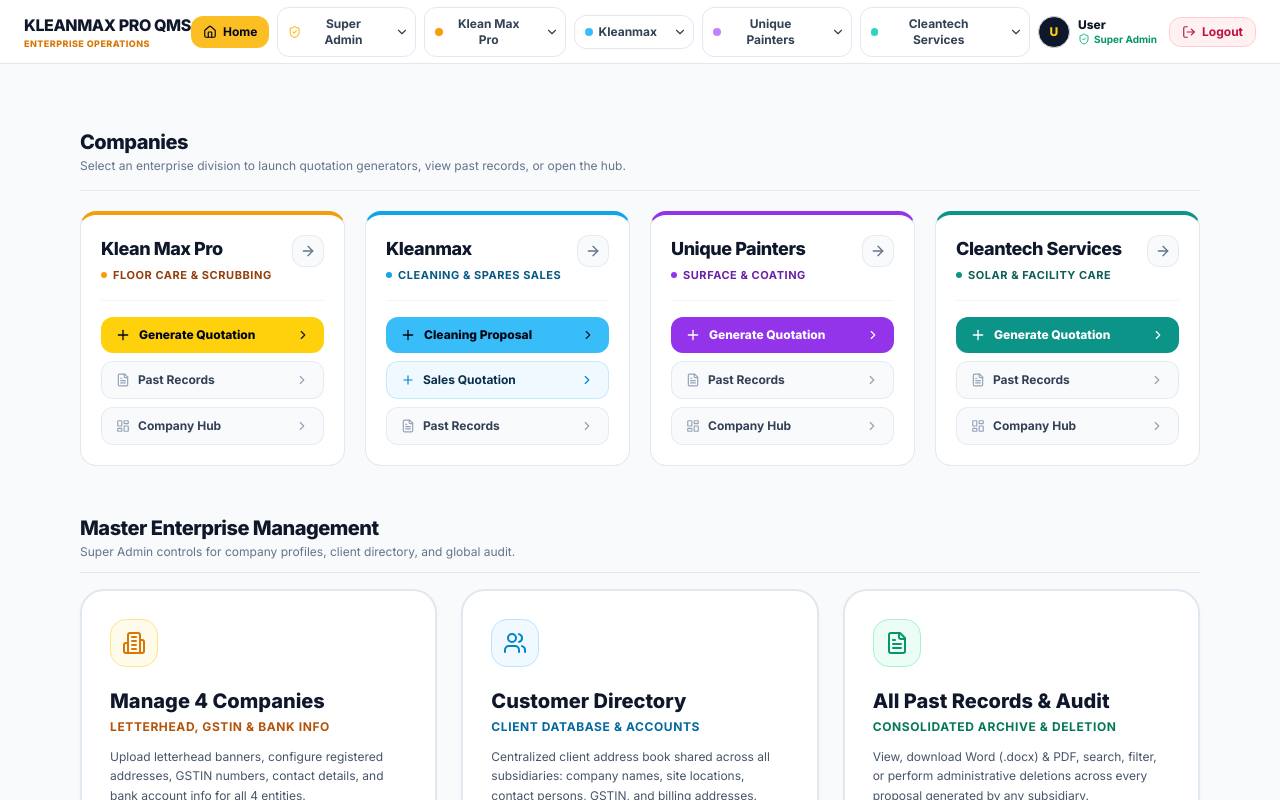
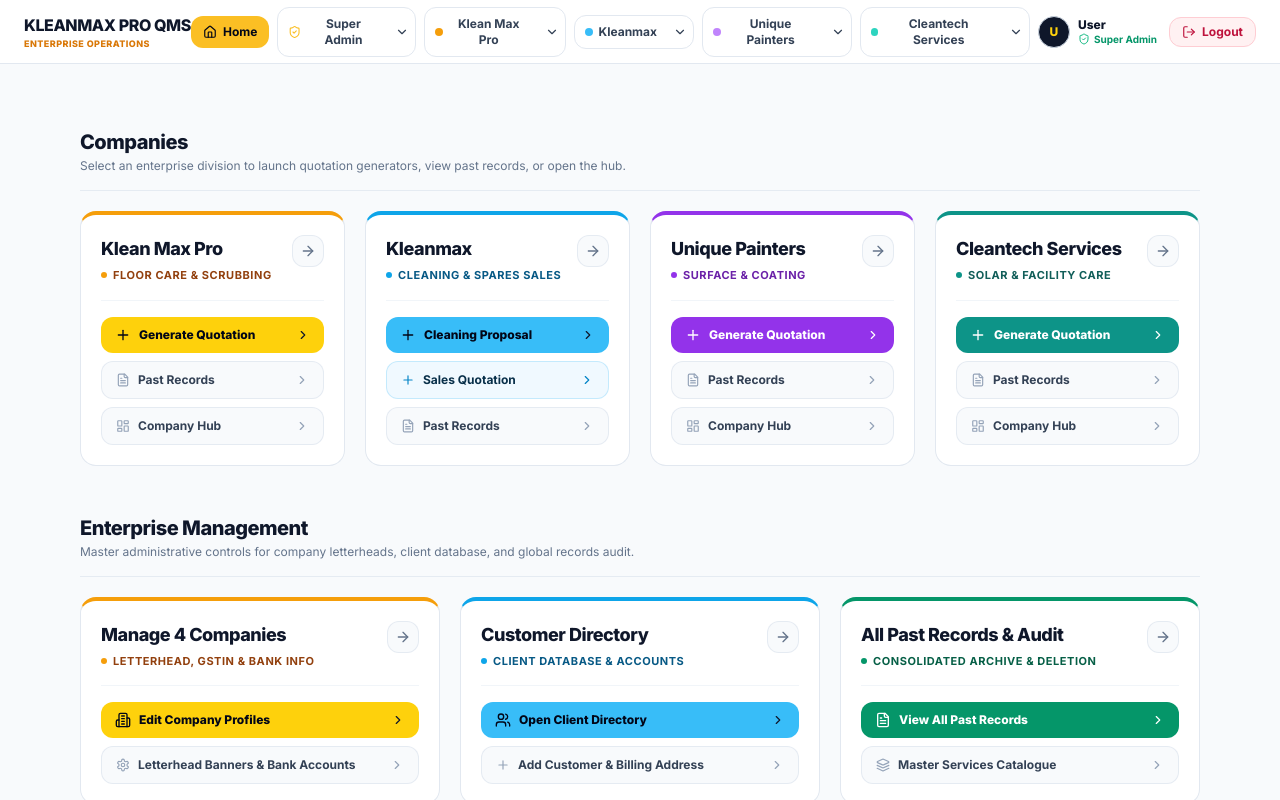
Before and after one commit to sasvanthu/Kleanmax-QMS, a React (Vite) app in the folder frontend/: page / in a window 1280 px wide. Shown: the top 800 px of the page. Built offline with nearby package versions, Linux system fonts and the light colour scheme; no server answers; sample sign-in values are in the browser's storage.

Commit message:
style: modernize Enterprise Management cards to match neat company layout

```diff
--- a/frontend/src/pages/Dashboard.tsx
+++ b/frontend/src/pages/Dashboard.tsx
@@ -337,103 +337,199 @@ export const Dashboard: React.FC<DashboardProps> = ({
       </div>
 
       {/* SECTION 2: MASTER ENTERPRISE MANAGEMENT (SUPER ADMIN) */}
-      <div className="space-y-4 pt-2">
-        <div className="flex items-center justify-between border-b border-slate-200 pb-3">
+      <div className="space-y-5 pt-2">
+        <div className="flex flex-col sm:flex-row sm:items-center justify-between gap-2 border-b border-slate-200/80 pb-4">
           <div>
             <h2 className="text-xl font-black text-slate-900 tracking-tight">
-              Master Enterprise Management
+              Enterprise Management
             </h2>
             <p className="text-xs text-slate-500 mt-0.5">
-              Super Admin controls for company profiles, client directory, and global audit.
+              Master administrative controls for company letterheads, client database, and global records audit.
             </p>
           </div>
         </div>
 
-        <div className="grid grid-cols-1 md:grid-cols-3 gap-6">
+        <div className="grid grid-cols-1 md:grid-cols-3 gap-5">
           {/* Card 1: Manage 4 Companies */}
-          <div
+          <div className="group relative bg-white rounded-2xl border-t-4 border-t-amber-500 border-x border-b border-slate-200 hover:border-amber-400/80 shadow-xs hover:shadow-xl transition-all duration-300 p-5 flex flex-col justify-between">
+            <div>
+              {/* Header: Title & Shortcut Link */}
+              <div className="flex items-start justify-between gap-2">
+                <div className="min-w-0">
+                  <h3
                     onClick={() => onNavigate('settings')}
-            className="group relative bg-white rounded-3xl p-7 border-2 border-slate-200 hover:border-amber-400 shadow-sm hover:shadow-xl transition-all duration-300 cursor-pointer flex flex-col justify-between"
+                    className="text-lg font-black text-slate-900 hover:text-amber-600 transition-colors cursor-pointer tracking-tight truncate"
                   >
-            <div>
-              <div className="w-12 h-12 rounded-2xl bg-amber-50 border border-amber-200 flex items-center justify-center text-amber-600 mb-5 group-hover:scale-110 transition-transform">
-                <Building2 className="w-6 h-6" />
+                    Manage 4 Companies
+                  </h3>
+                  <div className="flex items-center gap-1.5 mt-1">
+                    <span className="w-1.5 h-1.5 rounded-full bg-amber-500 shrink-0" />
+                    <span className="text-[11px] font-bold text-amber-800 uppercase tracking-wider truncate">
+                      Letterhead, GSTIN & Bank Info
+                    </span>
+                  </div>
+                </div>
+                <button
+                  type="button"
+                  onClick={() => onNavigate('settings')}
+                  className="w-8 h-8 rounded-xl bg-slate-50 hover:bg-amber-100/70 border border-slate-200/80 text-slate-500 hover:text-amber-700 flex items-center justify-center shrink-0 transition-colors cursor-pointer shadow-2xs"
+                  title="Edit Company Profiles"
+                >
+                  <ArrowRight className="w-4 h-4" />
+                </button>
               </div>
 
-              <h3 className="text-xl font-black text-slate-900 group-hover:text-amber-600 transition-colors">
-                Manage 4 Companies
-              </h3>
-              <p className="text-xs font-bold text-amber-700 mt-1 uppercase tracking-wider">
-                Letterhead, GSTIN & Bank Info
-              </p>
-              <p className="text-xs text-slate-600 mt-3 leading-relaxed">
-                Upload letterhead banners, configure registered addresses, GSTIN numbers, contact details, and bank account info for all 4 entities.
-              </p>
+              {/* Clean hairline divider */}
+              <div className="border-t border-slate-100 my-4" />
+
+              {/* Options */}
+              <div className="space-y-2">
+                <button
+                  type="button"
+                  onClick={() => onNavigate('settings')}
+                  className="w-full text-left font-black text-xs text-slate-950 bg-[#FED10C] hover:bg-amber-400 px-3.5 py-2.5 rounded-xl transition-all flex items-center justify-between cursor-pointer shadow-xs active:scale-98 group/btn"
+                >
+                  <div className="flex items-center gap-2 min-w-0">
+                    <Building2 className="w-4 h-4 text-slate-950 shrink-0" />
+                    <span className="truncate">Edit Company Profiles</span>
                   </div>
+                  <ChevronRight className="w-3.5 h-3.5 text-slate-900 group-hover/btn:translate-x-0.5 transition-transform shrink-0" />
+                </button>
 
-            <div className="mt-8 pt-4 border-t border-slate-100">
-              <button className="w-full py-3 px-4 bg-slate-900 group-hover:bg-[#FED10C] text-white group-hover:text-slate-950 font-black text-xs rounded-2xl flex items-center justify-center gap-2 transition-all">
-                <span>Edit Company Profiles</span>
-                <ArrowRight className="w-4 h-4 group-hover:translate-x-1 transition-transform" />
+                <button
+                  type="button"
+                  onClick={() => onNavigate('settings', { tab: 'kleanmaxpro' })}
+                  className="w-full text-left font-bold text-xs text-slate-700 hover:text-slate-950 bg-slate-50 hover:bg-slate-100 border border-slate-200/80 hover:border-slate-300 px-3.5 py-2.5 rounded-xl transition-all flex items-center justify-between cursor-pointer active:scale-98 group/btn"
+                >
+                  <div className="flex items-center gap-2 min-w-0">
+                    <Settings className="w-3.5 h-3.5 text-slate-400 group-hover/btn:text-slate-700 shrink-0" />
+                    <span className="truncate">Letterhead Banners & Bank Accounts</span>
+                  </div>
+                  <ChevronRight className="w-3.5 h-3.5 text-slate-400 group-hover/btn:translate-x-0.5 transition-transform shrink-0" />
                 </button>
+              </div>
             </div>
           </div>
 
           {/* Card 2: Customer Directory */}
-          <div
+          <div className="group relative bg-white rounded-2xl border-t-4 border-t-sky-500 border-x border-b border-slate-200 hover:border-sky-400/80 shadow-xs hover:shadow-xl transition-all duration-300 p-5 flex flex-col justify-between">
+            <div>
+              {/* Header: Title & Shortcut Link */}
+              <div className="flex items-start justify-between gap-2">
+                <div className="min-w-0">
+                  <h3
                     onClick={() => onNavigate('customers')}
-            className="group relative bg-white rounded-3xl p-7 border-2 border-slate-200 hover:border-sky-400 shadow-sm hover:shadow-xl transition-all duration-300 cursor-pointer flex flex-col justify-between"
+                    className="text-lg font-black text-slate-900 hover:text-sky-600 transition-colors cursor-pointer tracking-tight truncate"
                   >
-            <div>
-              <div className="w-12 h-12 rounded-2xl bg-sky-50 border border-sky-200 flex items-center justify-center text-sky-600 mb-5 group-hover:scale-110 transition-transform">
-                <Users className="w-6 h-6" />
+                    Customer Directory
+                  </h3>
+                  <div className="flex items-center gap-1.5 mt-1">
+                    <span className="w-1.5 h-1.5 rounded-full bg-sky-500 shrink-0" />
+                    <span className="text-[11px] font-bold text-sky-800 uppercase tracking-wider truncate">
+                      Client Database & Accounts
+                    </span>
+                  </div>
+                </div>
+                <button
+                  type="button"
+                  onClick={() => onNavigate('customers')}
+                  className="w-8 h-8 rounded-xl bg-slate-50 hover:bg-sky-100/70 border border-slate-200/80 text-slate-500 hover:text-sky-700 flex items-center justify-center shrink-0 transition-colors cursor-pointer shadow-2xs"
+                  title="Open Client Directory"
+                >
+                  <ArrowRight className="w-4 h-4" />
+                </button>
               </div>
 
-              <h3 className="text-xl font-black text-slate-900 group-hover:text-sky-600 transition-colors">
-                Customer Directory
-              </h3>
-              <p className="text-xs font-bold text-sky-700 mt-1 uppercase tracking-wider">
-                Client Database & Accounts
-              </p>
-              <p className="text-xs text-slate-600 mt-3 leading-relaxed">
-                Centralized client address book shared across all subsidiaries: company names, site locations, contact persons, GSTIN, and billing addresses.
-              </p>
+              {/* Clean hairline divider */}
+              <div className="border-t border-slate-100 my-4" />
+
+              {/* Options */}
+              <div className="space-y-2">
+                <button
+                  type="button"
+                  onClick={() => onNavigate('customers')}
+                  className="w-full text-left font-black text-xs text-slate-950 bg-sky-400 hover:bg-sky-500 px-3.5 py-2.5 rounded-xl transition-all flex items-center justify-between cursor-pointer shadow-xs active:scale-98 group/btn"
+                >
+                  <div className="flex items-center gap-2 min-w-0">
+                    <Users className="w-4 h-4 text-slate-950 shrink-0" />
+                    <span className="truncate">Open Client Directory</span>
                   </div>
+                  <ChevronRight className="w-3.5 h-3.5 text-slate-900 group-hover/btn:translate-x-0.5 transition-transform shrink-0" />
+                </button>
 
-            <div className="mt-8 pt-4 border-t border-slate-100">
-              <button className="w-full py-3 px-4 bg-slate-900 group-hover:bg-sky-500 text-white group-hover:text-slate-950 font-black text-xs rounded-2xl flex items-center justify-center gap-2 transition-all">
-                <span>Open Client Directory</span>
-                <ArrowRight className="w-4 h-4 group-hover:translate-x-1 transition-transform" />
+                <button
+                  type="button"
+                  onClick={() => onNavigate('customers')}
+                  className="w-full text-left font-bold text-xs text-slate-700 hover:text-slate-950 bg-slate-50 hover:bg-slate-100 border border-slate-200/80 hover:border-slate-300 px-3.5 py-2.5 rounded-xl transition-all flex items-center justify-between cursor-pointer active:scale-98 group/btn"
+                >
+                  <div className="flex items-center gap-2 min-w-0">
+                    <Plus className="w-3.5 h-3.5 text-slate-400 group-hover/btn:text-slate-700 shrink-0" />
+                    <span className="truncate">Add Customer & Billing Address</span>
+                  </div>
+                  <ChevronRight className="w-3.5 h-3.5 text-slate-400 group-hover/btn:translate-x-0.5 transition-transform shrink-0" />
                 </button>
+              </div>
             </div>
           </div>
 
           {/* Card 3: All Past Records & Audit */}
-          <div
+          <div className="group relative bg-white rounded-2xl border-t-4 border-t-emerald-600 border-x border-b border-slate-200 hover:border-emerald-400/80 shadow-xs hover:shadow-xl transition-all duration-300 p-5 flex flex-col justify-between">
+            <div>
+              {/* Header: Title & Shortcut Link */}
+              <div className="flex items-start justify-between gap-2">
+                <div className="min-w-0">
+                  <h3
                     onClick={() => onNavigate('quotations')}
-            className="group relative bg-white rounded-3xl p-7 border-2 border-slate-200 hover:border-emerald-400 shadow-sm hover:shadow-xl transition-all duration-300 cursor-pointer flex flex-col justify-between"
+                    className="text-lg font-black text-slate-900 hover:text-emerald-600 transition-colors cursor-pointer tracking-tight truncate"
                   >
-            <div>
-              <div className="w-12 h-12 rounded-2xl bg-emerald-50 border border-emerald-200 flex items-center justify-center text-emerald-600 mb-5 group-hover:scale-110 transition-transform">
-                <FileText className="w-6 h-6" />
+                    All Past Records & Audit
+                  </h3>
+                  <div className="flex items-center gap-1.5 mt-1">
+                    <span className="w-1.5 h-1.5 rounded-full bg-emerald-600 shrink-0" />
+                    <span className="text-[11px] font-bold text-emerald-800 uppercase tracking-wider truncate">
+                      Consolidated Archive & Deletion
+                    </span>
+                  </div>
+                </div>
+                <button
+                  type="button"
+                  onClick={() => onNavigate('quotations')}
+                  className="w-8 h-8 rounded-xl bg-slate-50 hover:bg-emerald-100/70 border border-slate-200/80 text-slate-500 hover:text-emerald-700 flex items-center justify-center shrink-0 transition-colors cursor-pointer shadow-2xs"
+                  title="View All Past Records"
+                >
+                  <ArrowRight className="w-4 h-4" />
+                </button>
               </div>
 
-              <h3 className="text-xl font-black text-slate-900 group-hover:text-emerald-600 transition-colors">
-                All Past Records & Audit
-              </h3>
-              <p className="text-xs font-bold text-emerald-700 mt-1 uppercase tracking-wider">
-                Consolidated Archive & Deletion
-              </p>
-              <p className="text-xs text-slate-600 mt-3 leading-relaxed">
-                View, download Word (.docx) & PDF, search, filter, or perform administrative deletions across every proposal generated by any subsidiary.
-              </p>
+              {/* Clean hairline divider */}
+              <div className="border-t border-slate-100 my-4" />
+
+              {/* Options */}
+              <div className="space-y-2">
+                <button
+                  type="button"
+                  onClick={() => onNavigate('quotations')}
+                  className="w-full text-left font-black text-xs text-white bg-emerald-600 hover:bg-emerald-700 px-3.5 py-2.5 rounded-xl transition-all flex items-center justify-between cursor-pointer shadow-xs active:scale-98 group/btn"
+                >
+                  <div className="flex items-center gap-2 min-w-0">
+                    <FileText className="w-4 h-4 text-white shrink-0" />
+                    <span className="truncate">View All Past Records</span>
                   </div>
+                  <ChevronRight className="w-3.5 h-3.5 text-white group-hover/btn:translate-x-0.5 transition-transform shrink-0" />
+                </button>
 
-            <div className="mt-8 pt-4 border-t border-slate-100">
-              <button className="w-full py-3 px-4 bg-slate-900 group-hover:bg-emerald-500 text-white group-hover:text-slate-950 font-black text-xs rounded-2xl flex items-center justify-center gap-2 transition-all">
-                <span>View All Past Records</span>
-                <ArrowRight className="w-4 h-4 group-hover:translate-x-1 transition-transform" />
+                <button
+                  type="button"
+                  onClick={() => onNavigate('services')}
+                  className="w-full text-left font-bold text-xs text-slate-700 hover:text-slate-950 bg-slate-50 hover:bg-slate-100 border border-slate-200/80 hover:border-slate-300 px-3.5 py-2.5 rounded-xl transition-all flex items-center justify-between cursor-pointer active:scale-98 group/btn"
+                >
+                  <div className="flex items-center gap-2 min-w-0">
+                    <Layers className="w-3.5 h-3.5 text-slate-400 group-hover/btn:text-slate-700 shrink-0" />
+                    <span className="truncate">Master Services Catalogue</span>
+                  </div>
+                  <ChevronRight className="w-3.5 h-3.5 text-slate-400 group-hover/btn:translate-x-0.5 transition-transform shrink-0" />
                 </button>
+              </div>
             </div>
           </div>
         </div>
```
Lines whose indentation alone changed are shown as unchanged.
